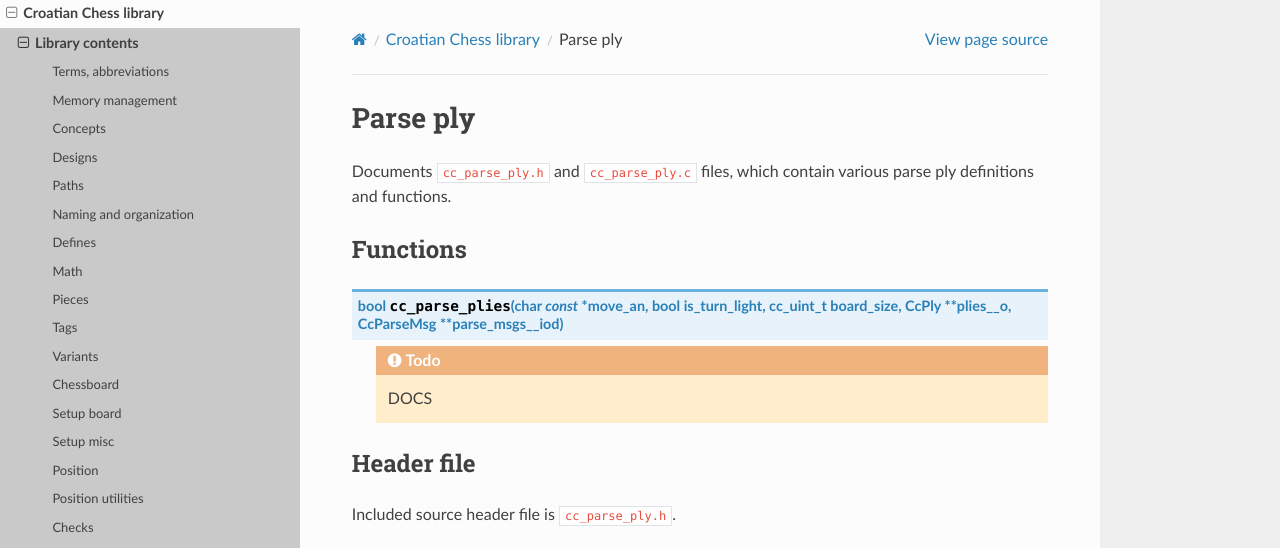
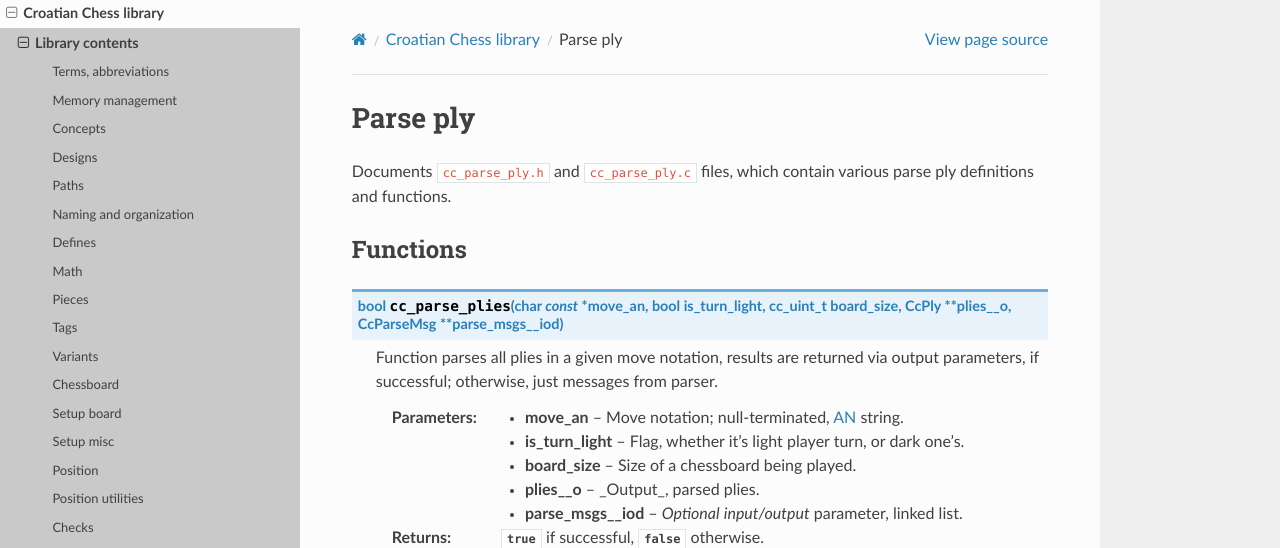
Before and after one commit to mmlacak/crochess, a Sphinx documentation site: the page built from docs/source/libcc/ccparseply.rst, in a window 1280 px wide and 1198 px high, cut to the strip 0-548 px from the top of the window. Built offline with Sphinx 7.4.7 and the Read the Docs theme 3.1.0, drawn with Linux system fonts in a browser that asks for light colours.

Commit message:
Wrote docs for plies parser.

```diff
--- a/docs/source/libcc/ccparsemove.rst
+++ b/docs/source/libcc/ccparsemove.rst
@@ -26,7 +26,7 @@ Functions
     :param game: Game in progress.
     :param move__o: _Output_, parsed move.
     :param parse_msgs__iod: *Optional* *input/output* parameter, linked list.
-    :returns:
+    :returns: :c:data:`true` if successful, :c:data:`false` otherwise.
 
 .. _lbl-libcc-ccparsemove-sourcecodeheader:
 
--- a/docs/source/libcc/ccparseply.rst
+++ b/docs/source/libcc/ccparseply.rst
@@ -19,17 +19,15 @@ Functions
 
 .. c:function:: bool cc_parse_plies( char const * move_an, bool is_turn_light, cc_uint_t board_size, CcPly ** plies__o, CcParseMsg ** parse_msgs__iod )
 
-    .. todo::
+    Function parses all plies in a given move notation, results are returned via
+    output parameters, if successful; otherwise, just messages from parser.
 
-        DOCS
-
-    ..  Function ...
-
-    ..  :param move_an:
-    ..  :param game:
-    ..  :param move__o:
-    ..  :param parse_msgs__iod:
-    ..  :returns:
+    :param move_an: Move notation; null-terminated, :term:`AN` string.
+    :param is_turn_light: Flag, whether it's light player turn, or dark one's.
+    :param board_size: Size of a chessboard being played.
+    :param plies__o: _Output_, parsed plies.
+    :param parse_msgs__iod: *Optional* *input/output* parameter, linked list.
+    :returns: :c:data:`true` if successful, :c:data:`false` otherwise.
 
 .. _lbl-libcc-ccparseply-sourcecodeheader:
 
```
